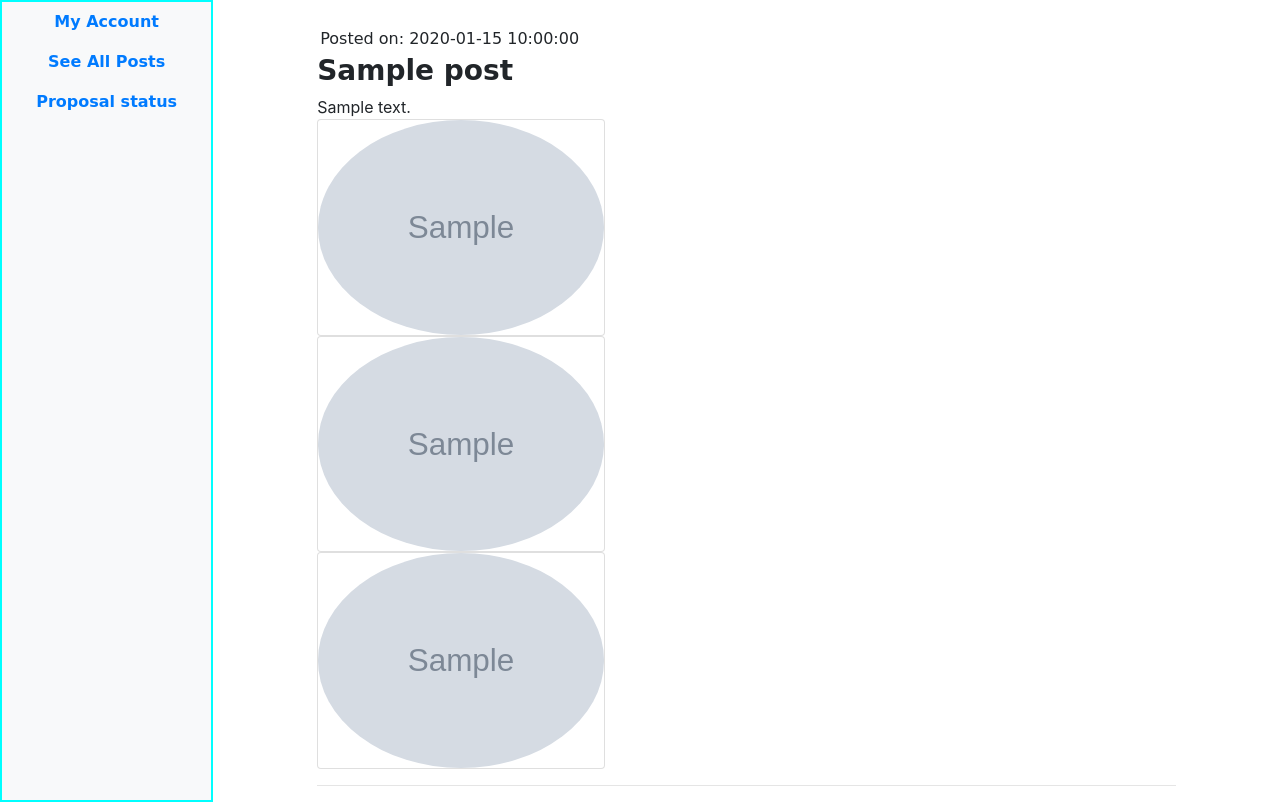
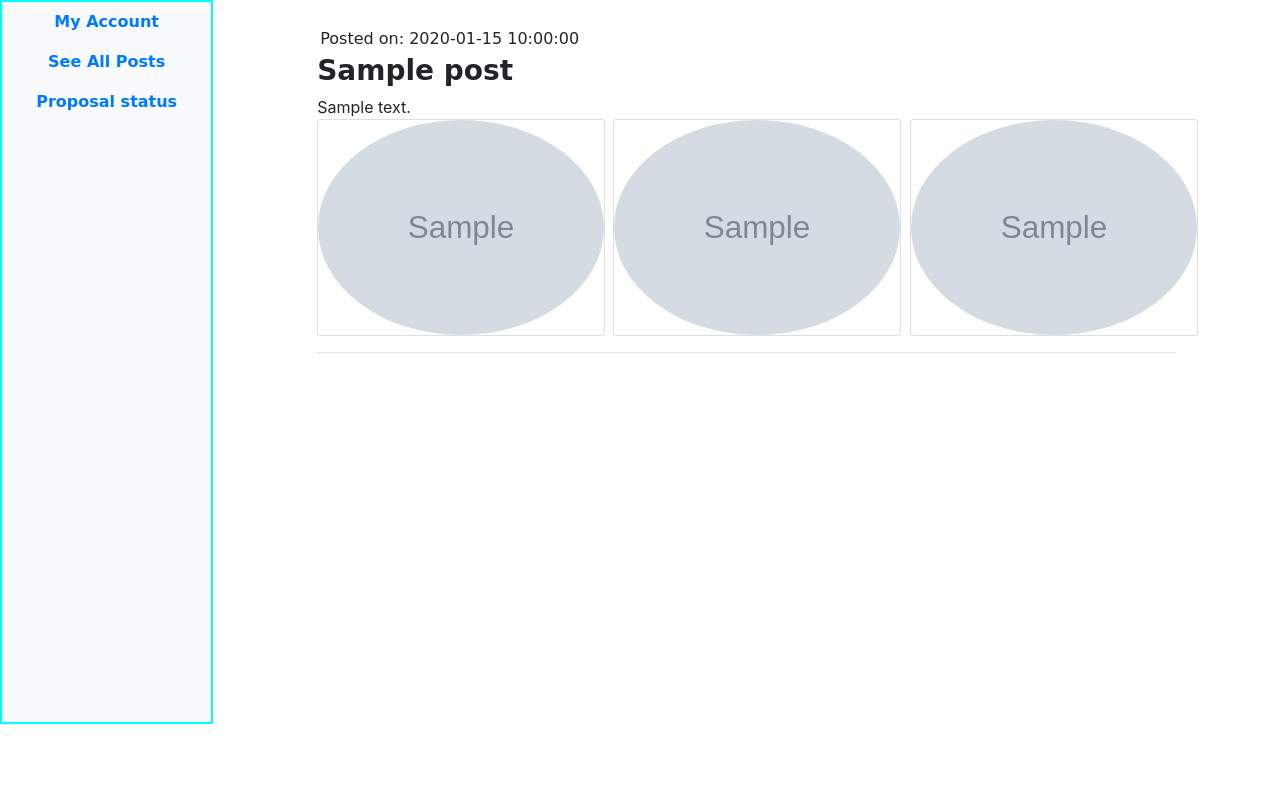
Before and after one commit to diptoo/efix, a CodeIgniter app: page /efix/posts/sample in a window 1280 px wide. Shown: the part 62-865 px from the top of the page. After the commit the page ends 786 px from the top, so only its background shows below. Run offline with CodeIgniter, Linux system fonts and the light colour scheme; tables that the repository leaves empty or names only in its code hold one stand-in row (values such as "Sample post"); grey boxes marked "Sample" are stand-in pictures; some libraries are stand-ins or nearby versions; some web fonts are replaced.

Commit message:
twelve week demo

```diff
--- a/application/models/User_model.php
+++ b/application/models/User_model.php
@@ -89,20 +89,25 @@ class User_model extends CI_Model
     }
   // get_proposal
 //called from users controller view_proposal
-  public function get_proposal($type_id,$id)
+  public function get_proposal($type_id,$id) //id is post id
   {
     $temp = $this->session->userdata('user_id');
-    //print_r($temp);
+   // print_r($id);
     //exit();
     if($type_id==2)
     {
-      $query=$this->db->query("SELECT pst.id as pst_id,users.type_id,cost,definition,title,shop_name,days,proposed_id,pr.id from proposal as pr
+       // $query=$this->db->query("select avg(rating) from review where type_id=$type_id");
+
+      $query=$this->db->query("SELECT pst.id as pst_id,users.type_id,cost,definition,title,shop_name,days,proposed_id,pr.id  from proposal as pr
       INNER JOIN posts as pst
       on pr.post_id=pst.id
       INNER JOIN repairshop as rep
       on rep.shop_id = pr.proposed_id
       INNER JOIN users
       on users.id = pr.proposed_id
+      INNER JOIN review
+      on users.id = review.user_id
+
       WHERE pst.cust_id=$temp
       and pst.id = $id
       and pr.status=1
@@ -120,21 +125,9 @@ class User_model extends CI_Model
       and pst.id = $id
       ");
     }
-
-    /*
-    $query = $this->db->query(
-    "SELECT cost,days
-    from proposal as pr
-    INNER JOIN posts as pst
-    on pr.post_id = pst.id
-    INNER JOIN customer as ct
-    on pst.cust_id = $temp
-    INNER JOIN repairshop as rep
-    on rep.shop_id = pr.proposed_id
-    "); */
-  //  echo "dhukse";
-//  print_r($query->result_array());
-  //exit();
+  //  echo "<pre>";
+// print_r($query->result_array());
+    //  exit();
     return $query->result_array();
     //exit();
   }
--- a/application/views/posts/view.php
+++ b/application/views/posts/view.php
@@ -12,22 +12,35 @@
 <div class="post-body">
 	<?php echo $post['body']; ?>
 </div>
+<div class="row">
 
-
-<!--  Show Image1 -->
+    <div class="col-sm-4">
         <div class="card" style="width: 18rem;">
             <img class="card-img-top img img-fluid" src="http://localhost/efix/assets/images/profilepic/<?php echo $post['img1']; ?>" alt="Card image cap">
         </div>
+    </div>
 
-<!--  Show Image2 -->
+    <div class="col-sm-4">
         <div class="card" style="width: 18rem;">
             <img class="card-img-top img img-fluid" src="http://localhost/efix/assets/images/profilepic/<?php echo $post['img2']; ?>" alt="Card image cap">
         </div>
+    </div>
 
-<!--  Show Image3 -->
+    <div class="col-sm-4">
         <div class="card" style="width: 18rem;">
             <img class="card-img-top img img-fluid" src="http://localhost/efix/assets/images/profilepic/<?php echo $post['img3']; ?>" alt="Card image cap">
         </div>
+    </div>
+
+</div>
+<!--  Show Image1 -->
+
+
+<!--  Show Image2 -->
+
+
+<!--  Show Image3 -->
+
 
 
 <hr>
--- a/application/views/templates/navbar_customer_header.php
+++ b/application/views/templates/navbar_customer_header.php
@@ -28,9 +28,6 @@
     background-color: #fff;
   }
 
-  .img {
-    border-radius: 50%;
-  }
 
   .border-class {
     border: 2px solid #47494c;
@@ -74,7 +71,7 @@
     }
 
     .img {
-      border-radius: 50%;
+        height:200px;
     }
 
     .border-class {
```
Also changed, not shown: application/views/users/admin.php (+18 -2 lines), assets/images/profilepic/handball.jpg (added). Lines whose indentation alone changed are shown as unchanged.
